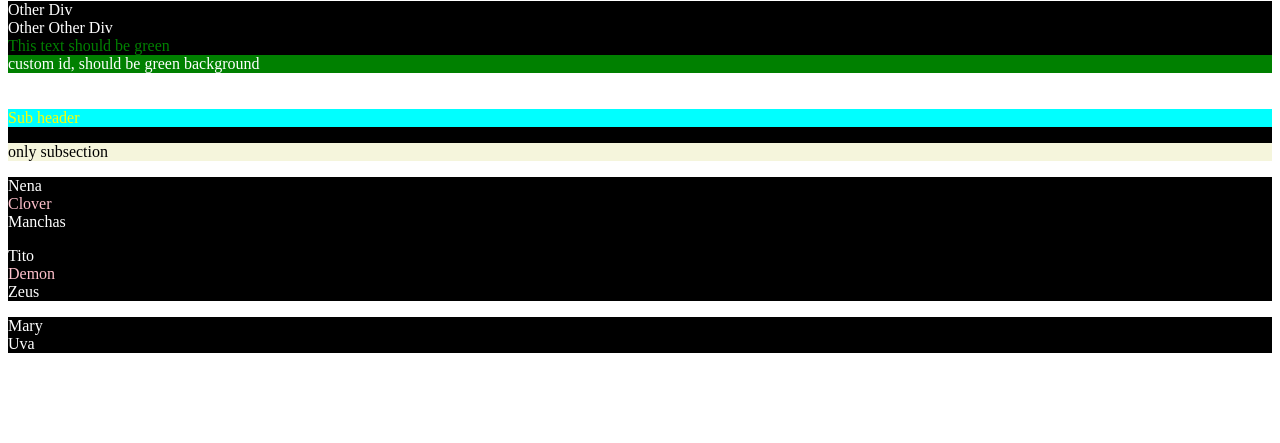
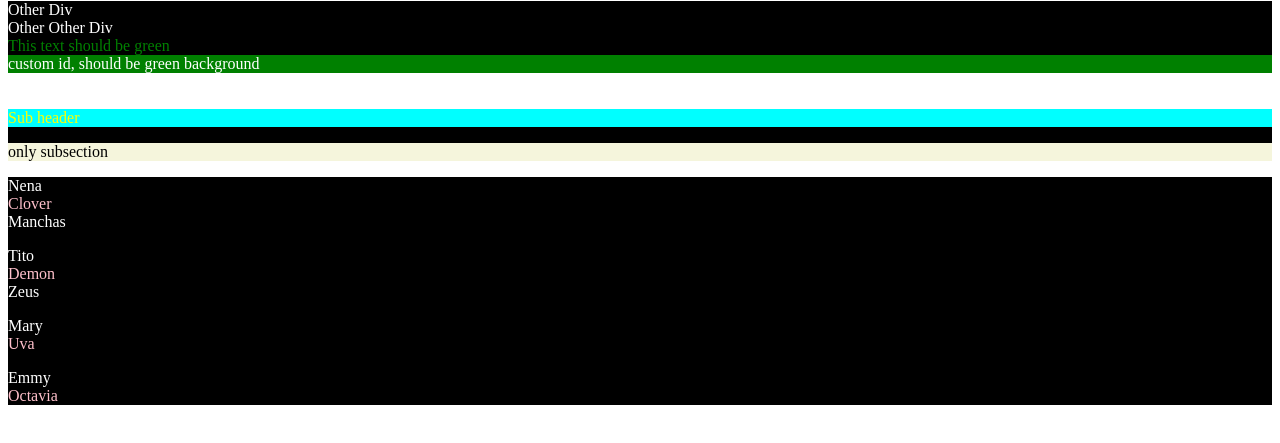
Before and after one commit to tito657175/CSSpracticework, a plain HTML site: page index.html in a window 1280 px wide. Shown: the part 79-522 px from the top of the page. Drawn offline with Linux system fonts and the light colour scheme.

Commit message:
Nest kid 3 and add kid 4

```diff
--- a/index.html
+++ b/index.html
@@ -39,10 +39,15 @@
             <div class="grand_kid_2">Zeus</div>
         </div>
         </p>
+        <p>
+        <div class="kid_3">Mary
+            <div class="grand_kid_1">Uva</div>
+        </p>
+        <p>
+            <div class="kid_4">Emmy
+                <div class="grand_kid_1">Octavia</div>
+        </p>
     </div>
-
-    <p><div class="kid_1">Mary
-        <div class="grand_kid_1">Uva</div>
-    </div></p>
+</div></p>
 </body>
 </html>
```
